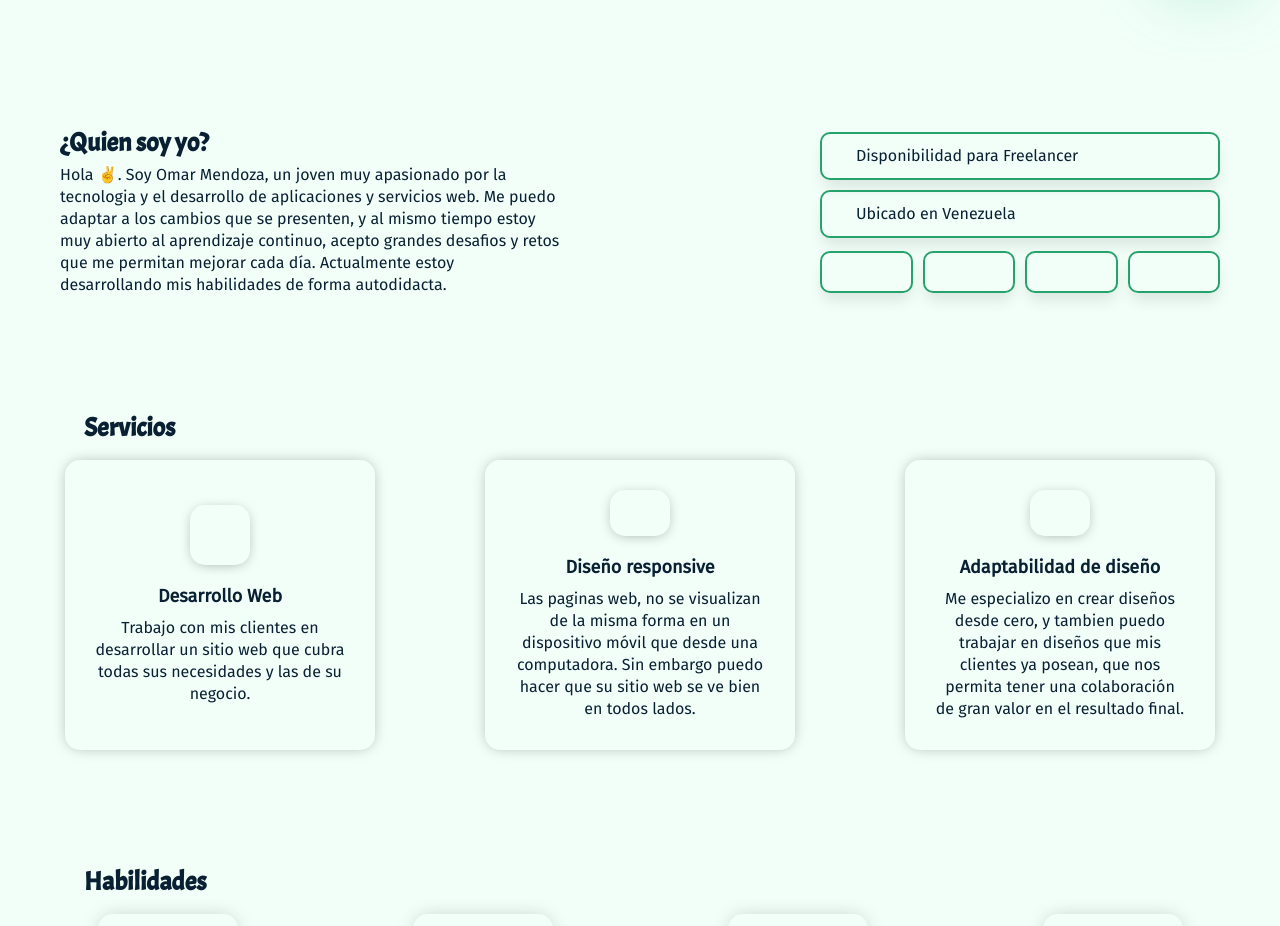
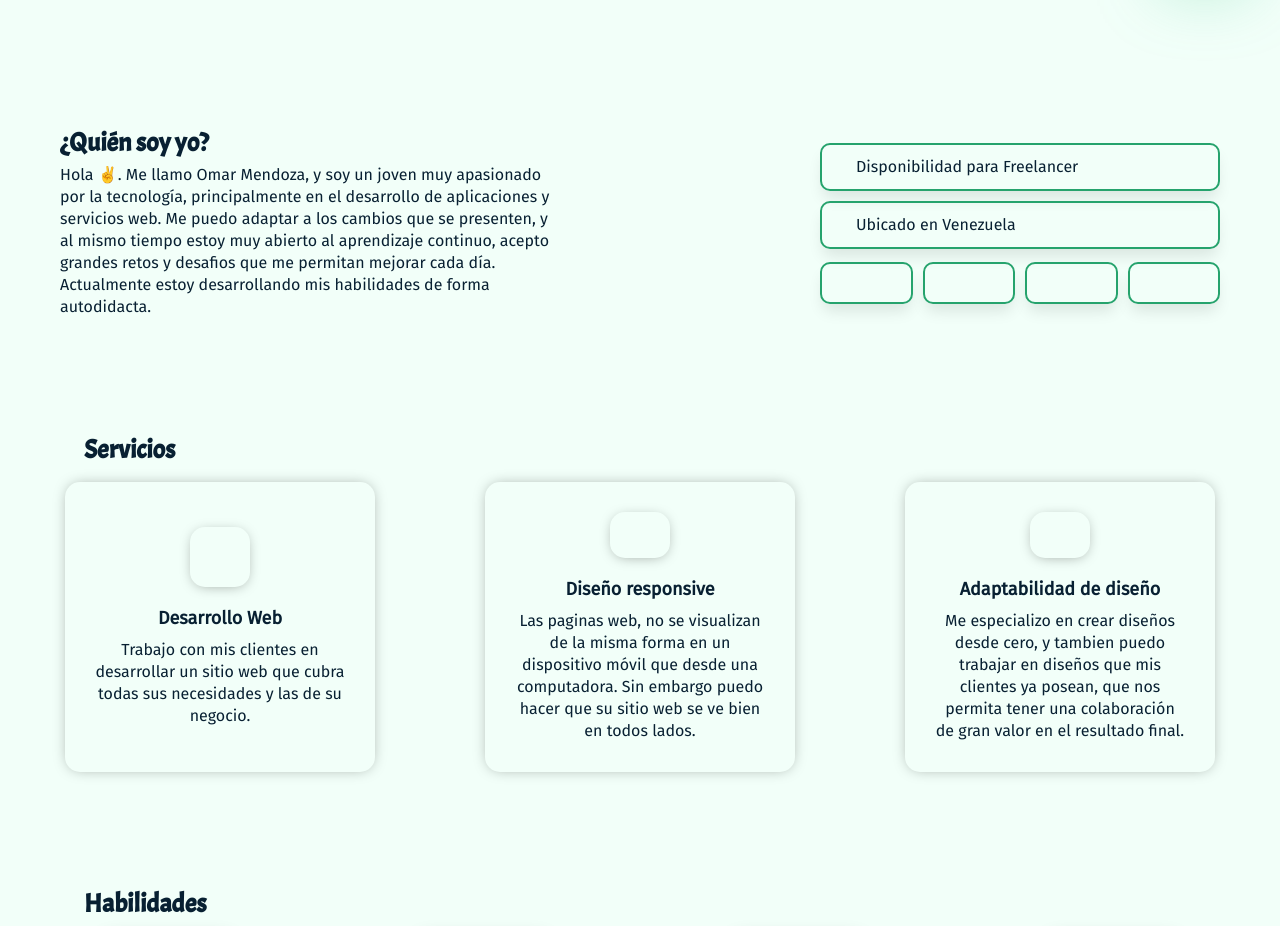
Before and after one commit to mendoza000/portfolio, a React (Vite) app: page / in a window 1280 px wide. Shown: the part 780-1706 px from the top of the page. Built offline with nearby package versions, Linux system fonts and the light colour scheme; some icons are missing.

Commit message:
mejora del text aboutme

```diff
--- a/src/components/AboutMe.jsx
+++ b/src/components/AboutMe.jsx
@@ -7,10 +7,10 @@ const AboutMe = () => {
 		<div className="about" id="about">
 			<div className="about_col">
 				<h3 className="about_title">
-					¿Quien soy yo?
+					¿Quién soy yo?
 				</h3>
 
-				<p className="about_text">Hola ✌. Soy Omar Mendoza, un joven muy apasionado por la tecnologia y el desarrollo de aplicaciones y servicios web. Me puedo adaptar a los cambios que se presenten, y al mismo tiempo estoy muy abierto al aprendizaje continuo, acepto grandes desafios y retos que me permitan mejorar cada día. Actualmente estoy desarrollando mis habilidades de forma autodidacta.</p>
+				<p className="about_text">Hola ✌. Me llamo Omar Mendoza, y soy un joven muy apasionado por la tecnología, principalmente en el desarrollo de aplicaciones y servicios web. Me puedo adaptar a los cambios que se presenten, y al mismo tiempo estoy muy abierto al aprendizaje continuo, acepto grandes retos y desafios que me permitan mejorar cada día. Actualmente estoy desarrollando mis habilidades de forma autodidacta.</p>
 			</div>
 
 			<div className="about_col">
```
